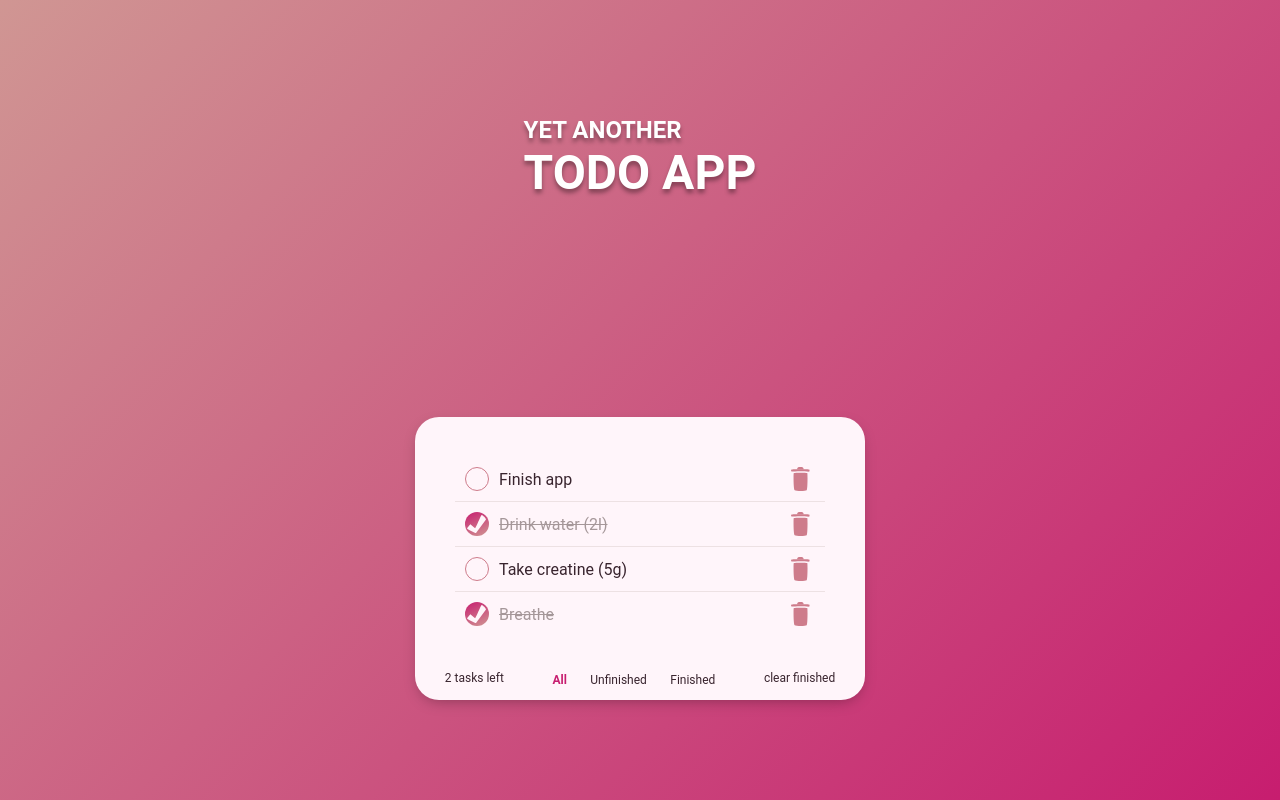
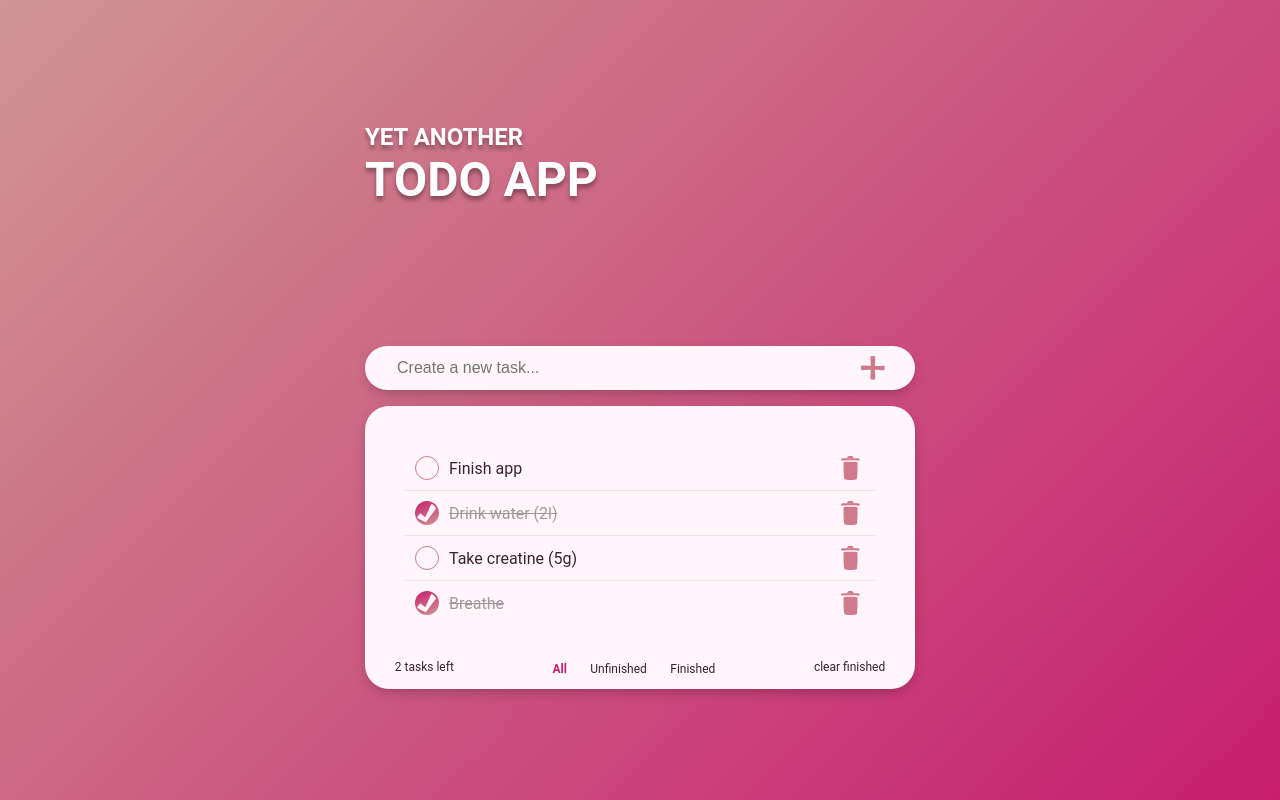
Before and after one commit to WojCzu/yet-another-todo-app, a React (Create React App) app: page /all in a window 1280 px wide. Built offline with nearby package versions, Linux system fonts and the light colour scheme.

Commit message:
final app look on desktop

```diff
--- a/src/assets/styles/GlobalStyle.js
+++ b/src/assets/styles/GlobalStyle.js
@@ -15,6 +15,8 @@ export const GlobalStyle = createGlobalStyle`
         margin: 0;
         padding: 0;
         font-family: 'Roboto', sans-serif;
+        background-image: ${({ theme }) =>
+          `linear-gradient(135deg, ${theme.color.coralLight}, ${theme.color.violet})`};
     }
 
     button, a {
--- /dev/null
+++ b/src/components/Button/Button.js
@@ -0,0 +1,15 @@
+import styled from 'styled-components';
+
+const Button = styled.button`
+  width: 24px;
+  height: 24px;
+  padding: 0;
+  place-self: center end;
+
+  border: none;
+  background: transparent url(${({ icon }) => icon}) no-repeat;
+  background-size: contain;
+  cursor: pointer;
+`;
+
+export default Button;
--- /dev/null
+++ b/src/components/Input/Input.js
@@ -0,0 +1,15 @@
+import React from 'react';
+import Button from 'components/Button/Button';
+import plus from 'assets/icons/plus.svg';
+import { StyledForm, StyledInput } from './Input.styles';
+
+const Input = () => {
+  return (
+    <StyledForm>
+      <StyledInput type="text" placeholder="Create a new task..." />
+      <Button icon={plus} type="submit" />
+    </StyledForm>
+  );
+};
+
+export default Input;
--- /dev/null
+++ b/src/components/Input/Input.styles.js
@@ -0,0 +1,20 @@
+import styled from 'styled-components';
+
+export const StyledForm = styled.form`
+  padding: 10px 30px;
+
+  display: grid;
+  grid-template-columns: 1fr 40px;
+  grid-gap: 15px;
+  align-items: center;
+
+  border-radius: 2em;
+  background: ${({ theme }) => theme.color.white};
+  box-shadow: 0 5px 15px -5px rgba(0, 0, 0, 0.35);
+`;
+
+export const StyledInput = styled.input`
+  border: none;
+  font-size: ${({ theme }) => theme.fontSize.m};
+  background: none;
+`;
--- a/src/components/Task/Task.js
+++ b/src/components/Task/Task.js
@@ -1,5 +1,7 @@
 import React from 'react';
-import { Wrapper, Checkbox, StyledLabel, StyledButton } from './Task.styles';
+import Button from 'components/Button/Button';
+import trashcanIcon from 'assets/icons/trashcan.svg';
+import { Wrapper, Checkbox, StyledLabel } from './Task.styles';
 
 const Task = ({ id, name, isFinished }) => {
   return (
@@ -8,7 +10,7 @@ const Task = ({ id, name, isFinished }) => {
       <StyledLabel htmlFor={id} isFinished={isFinished}>
         {name}
       </StyledLabel>
-      <StyledButton />
+      <Button icon={trashcanIcon} />
     </Wrapper>
   );
 };
--- a/src/components/Task/Task.styles.js
+++ b/src/components/Task/Task.styles.js
@@ -1,5 +1,4 @@
 import styled from 'styled-components';
-import trashcanIcon from 'assets/icons/trashcan.svg';
 import tickIcon from 'assets/icons/check-tick.svg';
 
 export const Wrapper = styled.li`
@@ -16,18 +15,6 @@ export const Wrapper = styled.li`
   &:last-child {
     border-bottom: none;
   }
-`;
-
-export const StyledButton = styled.button`
-  width: 24px;
-  height: 24px;
-  padding: 0;
-  place-self: center end;
-
-  border: none;
-  background: transparent url(${trashcanIcon}) no-repeat;
-  background-size: contain;
-  cursor: pointer;
 `;
 
 export const Checkbox = styled.input`
--- a/src/views/App.js
+++ b/src/views/App.js
@@ -1,8 +1,9 @@
 import React from 'react';
 import TaskList from 'components/TaskList/TaskList';
 import NavBar from 'components/NavBar/NavBar';
-import { Wrapper, Title } from './App.styles';
+import { Wrapper, ListWrapper, Title } from './App.styles';
 import data from 'data/tasks';
+import Input from 'components/Input/Input';
 
 const App = () => {
   const tasksLeft = data.reduce(
@@ -10,15 +11,16 @@ const App = () => {
     0
   );
   return (
-    <>
+    <Wrapper>
       <Title>
         Yet another <span>ToDo app</span>
       </Title>
-      <Wrapper>
+      <Input />
+      <ListWrapper>
         <TaskList data={data} />
         <NavBar tasksLeft={tasksLeft} />
-      </Wrapper>
-    </>
+      </ListWrapper>
+    </Wrapper>
   );
 };
 
--- a/src/views/App.styles.js
+++ b/src/views/App.styles.js
@@ -1,9 +1,19 @@
 import styled from 'styled-components';
 
 export const Wrapper = styled.div`
-  width: 90vw;
-  max-width: 450px;
-  margin: 0 auto;
+  display: grid;
+  grid-template-rows: 330px 44px 1fr;
+  grid-gap: 16px;
+  align-items: start;
+  justify-content: center;
+  min-height: 100vh;
+
+  & > * {
+    width: 90vw;
+    max-width: 550px;
+  }
+`;
+export const ListWrapper = styled.div`
   padding: 40px 25px 10px;
   border-radius: 24px;
   background-color: ${({ theme }) => theme.color.white};
@@ -12,6 +22,7 @@ export const Wrapper = styled.div`
 
 export const Title = styled.h1`
   color: white;
+  align-self: center;
   text-shadow: 0 4px 4px rgba(0, 0, 0, 0.35);
   text-transform: uppercase;
   font-size: ${({ theme }) => theme.fontSize.l};
--- a/src/views/Root.js
+++ b/src/views/Root.js
@@ -1,6 +1,6 @@
 import React from 'react';
 import { GlobalStyle } from 'assets/styles/GlobalStyle';
-import styled, { ThemeProvider } from 'styled-components';
+import { ThemeProvider } from 'styled-components';
 import { theme } from 'assets/styles/theme';
 import {
   BrowserRouter as Router,
@@ -11,7 +11,6 @@ import {
 import App from './App';
 
 const Root = () => (
-  <Wrapper>
   <Router>
     <ThemeProvider theme={theme}>
       <GlobalStyle />
@@ -25,16 +24,6 @@ const Root = () => (
       </Switch>
     </ThemeProvider>
   </Router>
-  </Wrapper>
 );
 
-const Wrapper = styled.div`
-  width: 100%;
-  min-height: 100vh;
-  display: grid;
-  place-items: center;
-
-  background-image: ${() =>
-    `linear-gradient(135deg, ${theme.color.coralLight}, ${theme.color.violet})`};
-`;
 export default Root;
```
Lines whose indentation alone changed are shown as unchanged.
